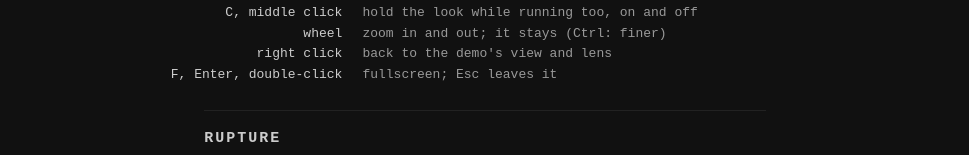
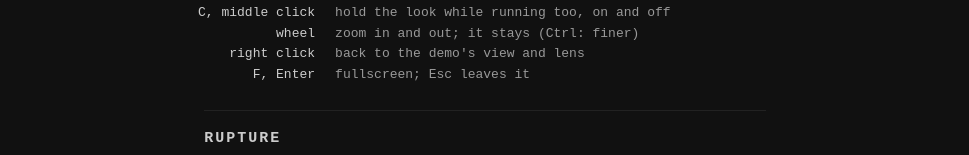
Before and after one commit to pinchyCZN/demos, a plain HTML site: page rupture/index.html in a window 1280 px wide. Shown: the part 748-903 px from the top of the page, without its empty margins (155-1124 px from the left). Drawn offline with Linux system fonts and the light colour scheme; no server answers.

Commit message:
remove dbl click

```diff
--- a/rupture/index.html
+++ b/rupture/index.html
@@ -20,9 +20,8 @@
   o The Muted box and the volume slider call web_set_muted and
     web_set_volume; every 500 ms they are set from web_muted and
     web_volume, so M, + and - in the demo show here.
-  o Fullscreen is the browser's: the button, a double-click on the
-    picture, F or Enter; Esc leaves it. host_web.cpp leaves F to the
-    page.
+  o Fullscreen is the browser's: the button, F or Enter; Esc leaves
+    it. host_web.cpp leaves F to the page.
   o When the demo ends (Module.demoEnded) the host has stopped its
     frames and its input; the page closes the audio and the WebGL
     context, so nothing is left running, and the loading screen
@@ -106,7 +105,7 @@
     <tr><td>C, middle click</td><td>hold the look while running too, on and off</td></tr>
     <tr><td>wheel</td><td>zoom in and out; it stays (Ctrl: finer)</td></tr>
     <tr><td>right click</td><td>back to the demo's view and lens</td></tr>
-    <tr><td>F, Enter, double-click</td><td>fullscreen; Esc leaves it</td></tr>
+    <tr><td>F, Enter</td><td>fullscreen; Esc leaves it</td></tr>
   </table>
 
   <div id="about">
@@ -224,7 +223,6 @@
       toggle();
       full.blur();
     });
-    canvas.addEventListener('dblclick', toggle);
     loader.addEventListener('click', start);
     window.addEventListener('keydown', function (e) {
       if (e.key === 'Enter' ||
```
